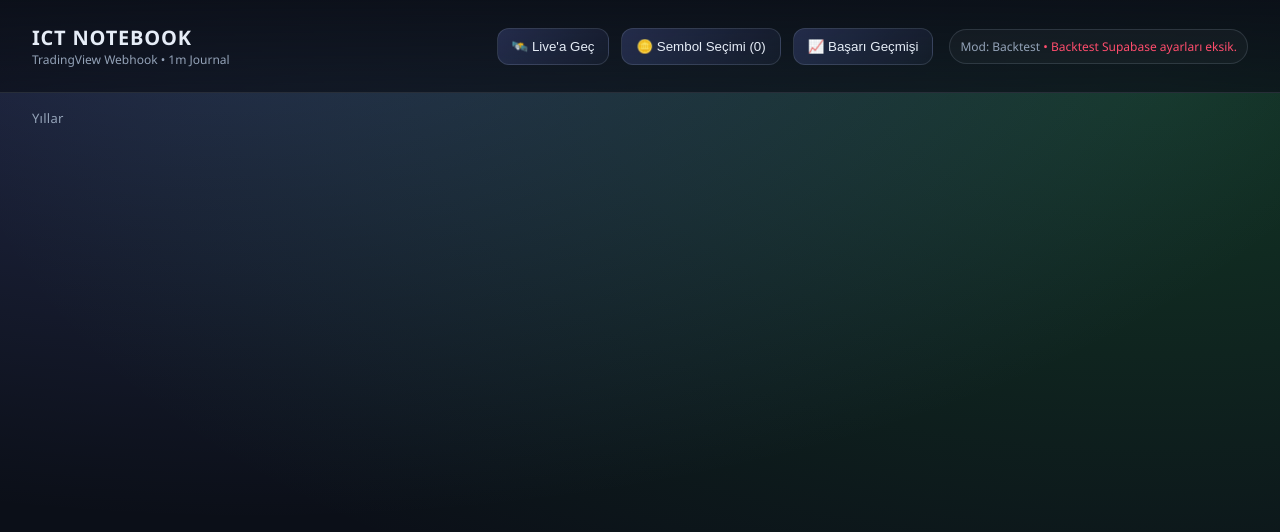
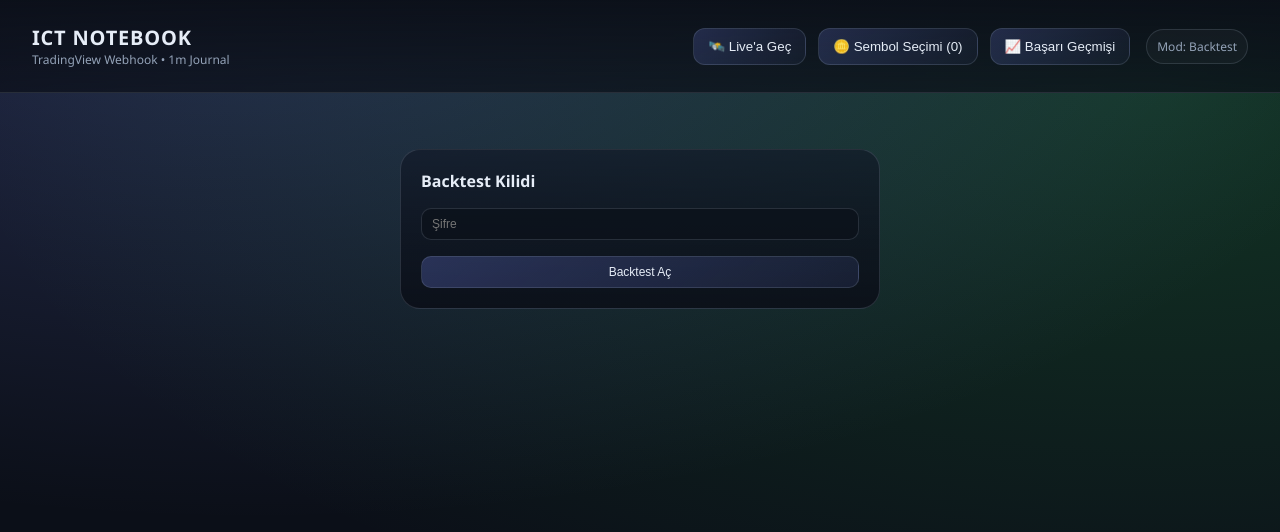
Before and after one commit to huseyin-yigit-ulker/ict-trade, a React (Vite) app: page / in a window 1280 px wide. Both pictures are taken after a click on the button "📂 Backtest". Shown: the top 532 px of the page. Built offline with nearby package versions, Linux system fonts and the light colour scheme.

Commit message:
password added

```diff
--- a/src/components/Dashboard.jsx
+++ b/src/components/Dashboard.jsx
@@ -7,8 +7,20 @@ const Dashboard = () => {
     setActiveSignal,
     setChartView,
     mode,
-    liveStatuses
+    liveStatuses,
+    backtestAccessGranted,
+    setBacktestAccessGranted
   } = useTradeContext();
+  const BACKTEST_PASSWORD = 'ict-trade26';
+  const [backtestPasswordInput, setBacktestPasswordInput] = useState('');
+  const [backtestPasswordError, setBacktestPasswordError] = useState('');
+
+  useEffect(() => {
+    if (mode !== 'backtest') {
+      setBacktestPasswordInput('');
+      setBacktestPasswordError('');
+    }
+  }, [mode]);
 
   const calculatePnL = (sig) => {
     if (Number.isFinite(sig?.pnlR)) return sig.pnlR;
@@ -325,6 +337,43 @@ const Dashboard = () => {
   );
 
   if (mode === 'backtest') {
+    if (!backtestAccessGranted) {
+      return (
+        <div id="dashboard" className="visible" style={{ opacity: 1, display: 'block' }}>
+          <div className="day-notebook" style={{ maxWidth: 480, margin: '40px auto' }}>
+            <div className="day-header">
+              <div className="day-title">Backtest Kilidi</div>
+            </div>
+            <form
+              onSubmit={(e) => {
+                e.preventDefault();
+                if (backtestPasswordInput === BACKTEST_PASSWORD) {
+                  setBacktestAccessGranted(true);
+                  setBacktestPasswordError('');
+                  return;
+                }
+                setBacktestPasswordError('Şifre hatalı.');
+              }}
+              style={{ display: 'grid', gap: 10 }}
+            >
+              <input
+                type="password"
+                className="symbol-search"
+                placeholder="Şifre"
+                value={backtestPasswordInput}
+                onChange={(e) => {
+                  setBacktestPasswordInput(e.target.value);
+                  if (backtestPasswordError) setBacktestPasswordError('');
+                }}
+              />
+              {backtestPasswordError && <div className="status-error">{backtestPasswordError}</div>}
+              <button className="apply-btn" type="submit">Backtest Aç</button>
+            </form>
+          </div>
+        </div>
+      );
+    }
+
     return (
       <div id="dashboard" className="visible" style={{ opacity: 1, display: 'block' }}>
         <div className="backtest-flow">
--- a/src/context/TradeContext.jsx
+++ b/src/context/TradeContext.jsx
@@ -45,6 +45,7 @@ export const TradeProvider = ({ children }) => {
   const [dbStatus, setDbStatus] = useState('idle'); // idle | testing | ok | fail
   const [dbMessage, setDbMessage] = useState('');
   const [liveStatuses, setLiveStatuses] = useState({});
+  const [backtestAccessGranted, setBacktestAccessGranted] = useState(false);
   const [backtestInsights, setBacktestInsights] = useState({
     summary: null,
     symbols: [],
@@ -373,6 +374,7 @@ export const TradeProvider = ({ children }) => {
       setDateEnd('');
       setPendingDateStart('');
       setPendingDateEnd('');
+      setBacktestAccessGranted(false);
     }
 
     setLiveStatuses({});
@@ -380,7 +382,15 @@ export const TradeProvider = ({ children }) => {
     setBacktestInsights({ summary: null, symbols: [], weekdays: [], sessions: [] });
 
     if (mode === 'backtest') {
-      loadBacktest();
+      if (backtestAccessGranted) {
+        loadBacktest();
+      } else {
+        setAllSignals([]);
+        setFilteredSignals([]);
+        setSelectedSymbols(new Set());
+        setPendingSymbols(new Set());
+        setIsLoaded(true);
+      }
     } else {
       loadLive();
       intervalId = setInterval(() => {
@@ -396,7 +406,7 @@ export const TradeProvider = ({ children }) => {
     return () => {
       if (intervalId) clearInterval(intervalId);
     };
-  }, [mode, loadBacktest, loadLive]);
+  }, [mode, loadBacktest, loadLive, backtestAccessGranted]);
 
   const normalizeForBinance = useCallback((sym) => (sym ? sym.replace(/[^A-Za-z0-9]/g, '') : ''), []);
 
@@ -587,6 +597,8 @@ export const TradeProvider = ({ children }) => {
     setMode,
     liveError,
     liveStatuses,
+    backtestAccessGranted,
+    setBacktestAccessGranted,
     backtestInsights,
     dbStatus,
     dbMessage,
@@ -614,6 +626,7 @@ export const TradeProvider = ({ children }) => {
     mode,
     liveError,
     liveStatuses,
+    backtestAccessGranted,
     backtestInsights,
     dbStatus,
     dbMessage,
```
